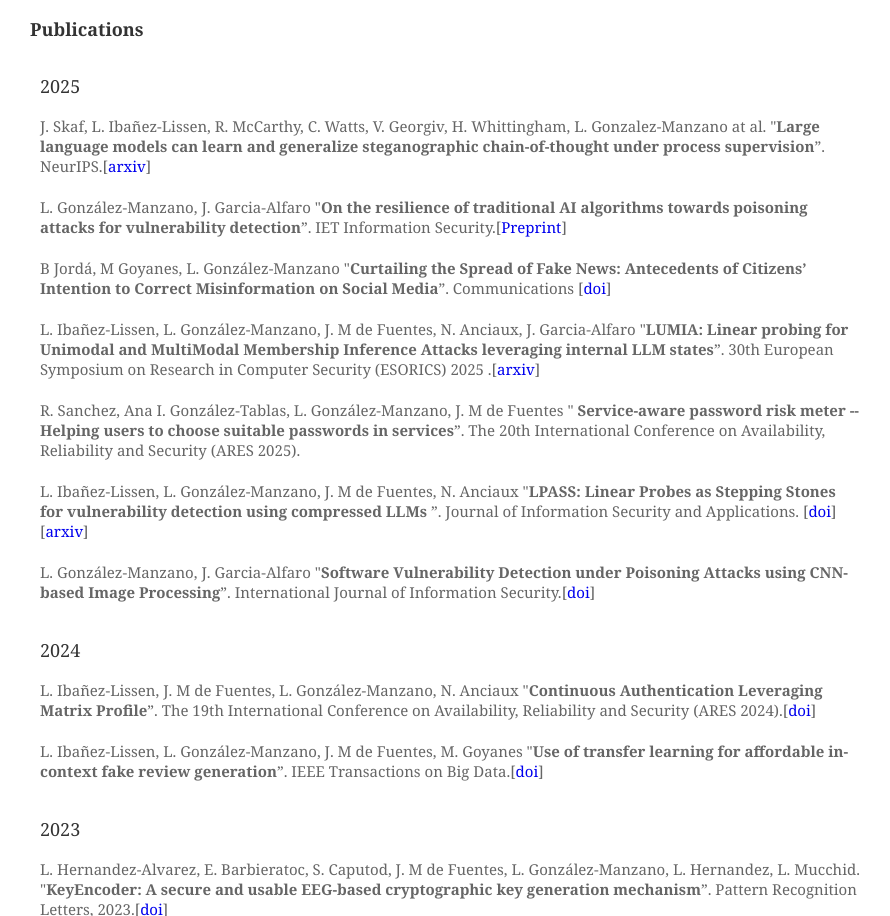
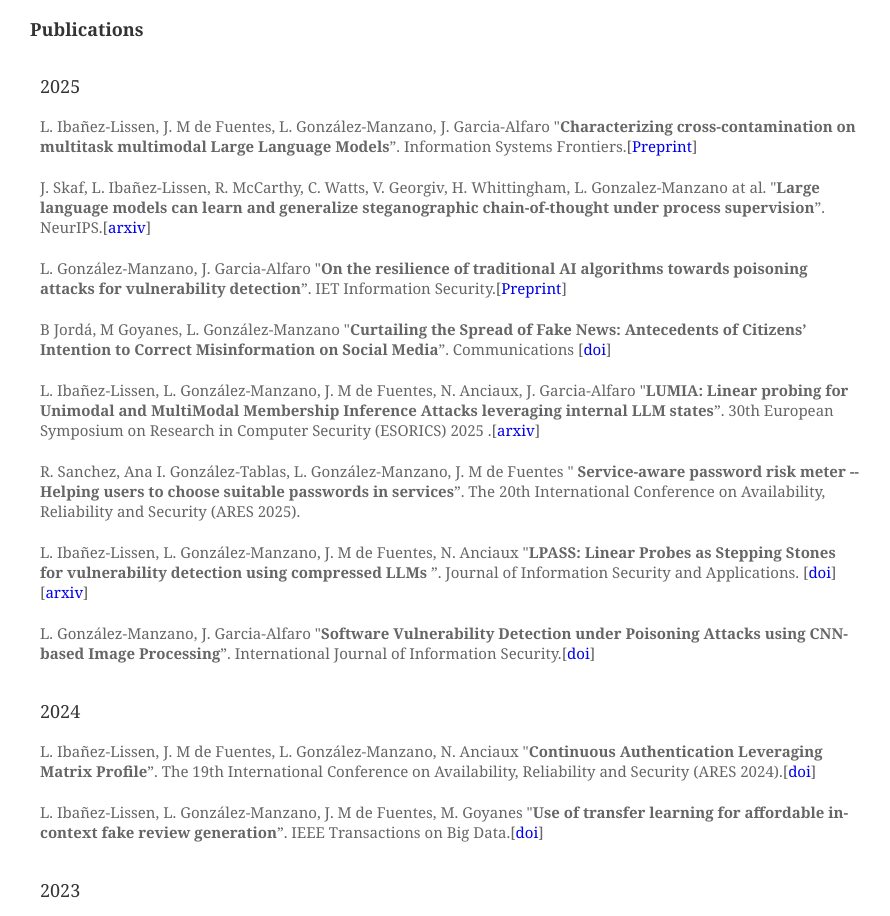
Before and after one commit to lgmanzan/lgmanzan.github.io, a plain HTML site: page index.html in a window 1280 px wide. Shown: the part 1108-2024 px from the top of the page, without its empty margins (205-1095 px from the left). Drawn offline with Linux system fonts and the light colour scheme.

Commit message:
Update index.html

```diff
--- a/index.html
+++ b/index.html
@@ -99,6 +99,11 @@
 	<p class="outpro"  name="publications"><strong><a name="publications">Publications </a></strong></p>
 	<div style="margin-left:10px;margin-right:10px position: inherit">
 				<p class="outpro">2025 </p>
+
+<p class="Estilo6"><span class="Estilo6">L. Ibañez-Lissen, J. M de Fuentes, L. González-Manzano, J. Garcia-Alfaro "<strong>Characterizing cross-contamination on multitask multimodal Large Language Models</strong>”.
+Information Systems Frontiers.</span>[<a title="cross-contaminationLLM" href="https://e-archivo.uc3m.es/bitstreams/6651cd94-c9f4-4897-8307-827bdbd63bef/download" class="Ninguno">Preprint</a>]
+
+
 <p class="Estilo6"><span class="Estilo6">J. Skaf, L. Ibañez-Lissen, R. McCarthy, C. Watts, V. Georgiv, H. Whittingham, L. Gonzalez-Manzano at al. "<strong>Large language models can learn and generalize steganographic chain-of-thought under process supervision</strong>”.
 NeurIPS.</span>[<a title="LLMStego" href="https://arxiv.org/abs/2506.01926" class="Ninguno">arxiv</a>]
 
```
